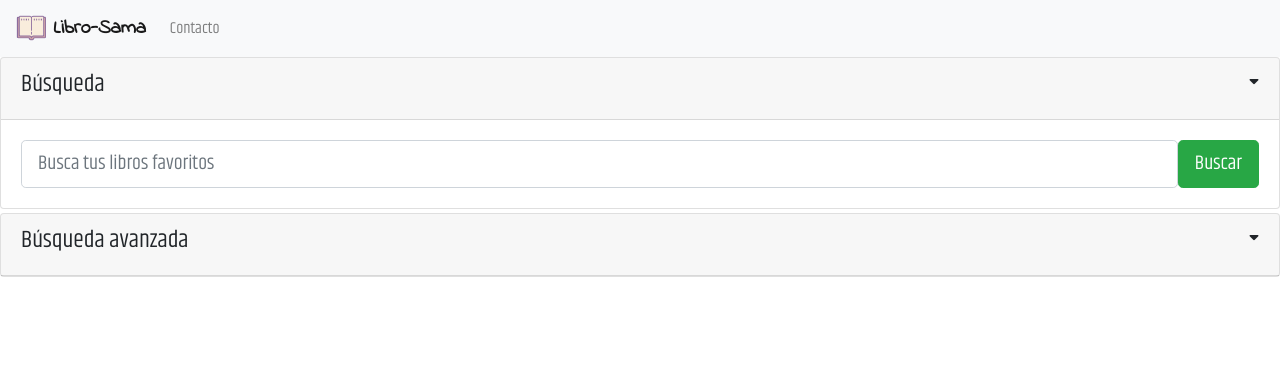
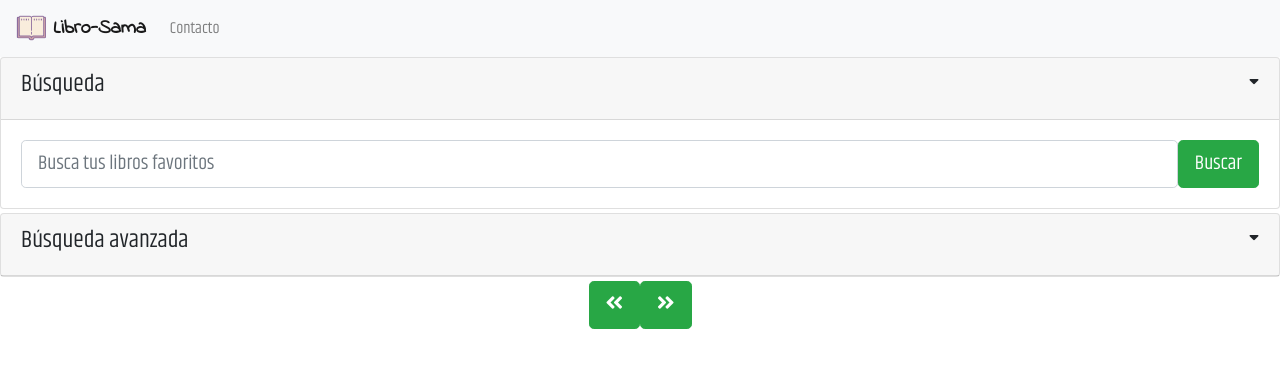
Before and after one commit to luis-sama/integrador-mobiles, a React (Create React App) app: page / in a window 1280 px wide. Shown: the top 368 px of the page. Built offline with nearby package versions, Linux system fonts and the light colour scheme.

Commit message:
Agrego índices para resultados de búsquedas

```diff
--- a/src/Componentes/BarraBusqueda/BarraBusqueda.js
+++ b/src/Componentes/BarraBusqueda/BarraBusqueda.js
@@ -16,8 +16,8 @@ class BarraBusqueda extends Component {
 		})
 	}
 
-	handleBusqueda = (dispatch) => {
-		axios.get('https://www.googleapis.com/books/v1/volumes?q=' + this.state.textoBusqueda)
+	handleBusqueda = (dispatch, indicePagina) => {
+		axios.get('https://www.googleapis.com/books/v1/volumes?q=' + this.state.textoBusqueda + '&filter=partial&startIndex=' + indicePagina)
 		.then(resp => dispatch({type: 'GET_LIBROS', payload: resp}))
 	}
 
@@ -25,10 +25,10 @@ class BarraBusqueda extends Component {
 		return (
 			<Consumer>
 				{value => {
-					const { barraBusquedaFlag, dispatch } = value;
-
+					const { barraBusquedaFlag, dispatch, indicePagina } = value;
+					console.log(indicePagina)
 					return (
-						<form className="card card-sm mb-1" onSubmit={this.handleBusqueda.bind(this, dispatch)}>
+						<form className="card card-sm mb-1" onSubmit={this.handleBusqueda.bind(this, dispatch, indicePagina)}>
 							<div className="card-header" onClick={() => dispatch({type: 'MOSTRAR_FORM_BUSQUEDA'})}>
 							<h4 style={{float: 'left'}}>Búsqueda</h4>
 							<i
--- a/src/Componentes/BuscarLibros/BuscarLibros.js
+++ b/src/Componentes/BuscarLibros/BuscarLibros.js
@@ -5,14 +5,18 @@ import Libro from '../Libro/Libro';
 import { Consumer } from '../../context';
 
 class BuscarLibros extends Component {
+  pasarPagina = () => {
+
+  }
   render() {
     return (
       <Consumer>
         {value => {
-          const { libros } = value
+          const { libros, dispatch } = value
           let listaLibros = null
           if (libros) {
             if (libros.data.totalItems !== 0) {
+              console.log(libros)
               listaLibros = libros.data.items.map(libro => {
                 return (
                   <div className="col-md-2 m-1">
@@ -40,6 +44,8 @@ class BuscarLibros extends Component {
               <div className="row justify-content-center">
                 {listaLibros}
               </div>
+              <button className="btn btn-lg btn-success" onClick={() => dispatch({type: 'PAGINA_ANTERIOR'})}><i className="fas fa-angle-double-left"/></button>
+              <button className="btn btn-lg btn-success" onClick={() => dispatch({type: 'PAGINA_SIGUIENTE'})}><i className="fas fa-angle-double-right"/></button>
             </div>
           )
         }}
--- a/src/Componentes/FormBusqueda/FormBusqueda.js
+++ b/src/Componentes/FormBusqueda/FormBusqueda.js
@@ -34,7 +34,7 @@ class FormBusqueda extends Component {
 		}
 	}
 
-	handleBusqueda = (dispatch) => {
+	handleBusqueda = (dispatch, indicePagina) => {
 		let url = 'https://www.googleapis.com/books/v1/volumes?q=';
 		if (this.state.textoBusquedaTitulo !== '') {url += 'intitle:' + this.state.textoBusquedaTitulo + '+'}
 		if (this.state.textoBusquedaAutor !== '') {url += 'inauthor:' + this.state.textoBusquedaAutor + '+'}
@@ -42,7 +42,7 @@ class FormBusqueda extends Component {
 
 		if(url.charAt(url.length-1) === '+') {url = url.slice(0, -1)}
 
-		url += '&filter=partial'
+		url += '&filter=partial&startIndex=' + indicePagina
 
 		axios.get(url)
 		.then(resp => dispatch({type: 'GET_LIBROS', payload: resp}))
@@ -52,10 +52,10 @@ class FormBusqueda extends Component {
 		return (
 			<Consumer>
 				{value => {
-					const { formBusquedaFlag, dispatch } = value;
+					const { formBusquedaFlag, dispatch, indicePagina } = value;
 
 					return (
-						<form className="card card-sm mb-1" onSubmit={this.handleBusqueda.bind(this, dispatch)}>
+						<form className="card card-sm mb-1" onSubmit={this.handleBusqueda.bind(this, dispatch, indicePagina)}>
 							<div className="card-header" onClick={() => dispatch({type: 'MOSTRAR_FORM_BUSQUEDA'})}>
 								<h4 style={{float: 'left'}}>Búsqueda avanzada</h4>
 								<i
--- a/src/context.js
+++ b/src/context.js
@@ -15,6 +15,20 @@ const reducer = (state, action) => {
                 ...state,
                 libros: action.payload
             }
+        case 'PAGINA_SIGUIENTE':
+            return {
+                ...state,
+                indicePagina: state.indicePagina += 1
+            }
+        case 'PAGINA_ANTERIOR':
+            if (state.indicePagina !== 0) {
+                return {
+                    ...state,
+                    indicePagina: state.indicePagina -= 1
+                }
+            } else {
+                return state
+            }
         default:
             return state;
     }
@@ -24,6 +38,7 @@ export class Provider extends Component {
         barraBusquedaFlag: true,
         formBusquedaFlag: false,
         libros: null,
+        indicePagina: 0,
         dispatch: action => this.setState(state => reducer(state, action))
     }
 
```
